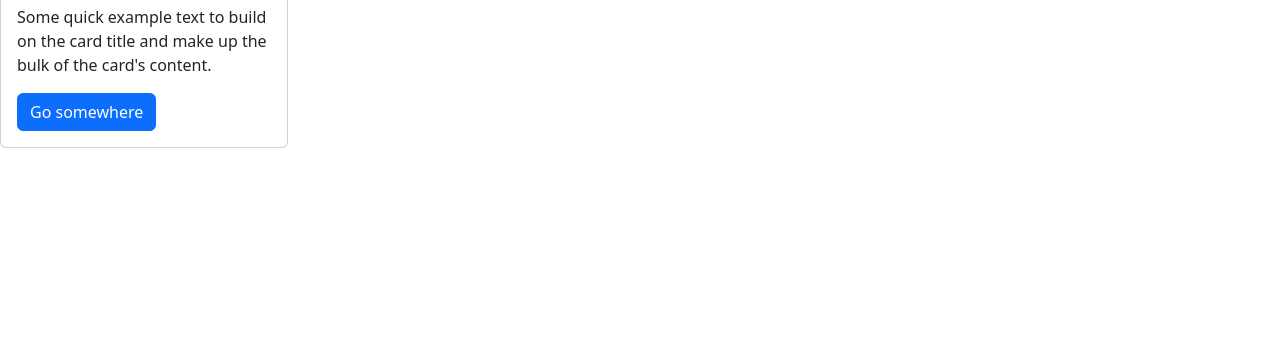
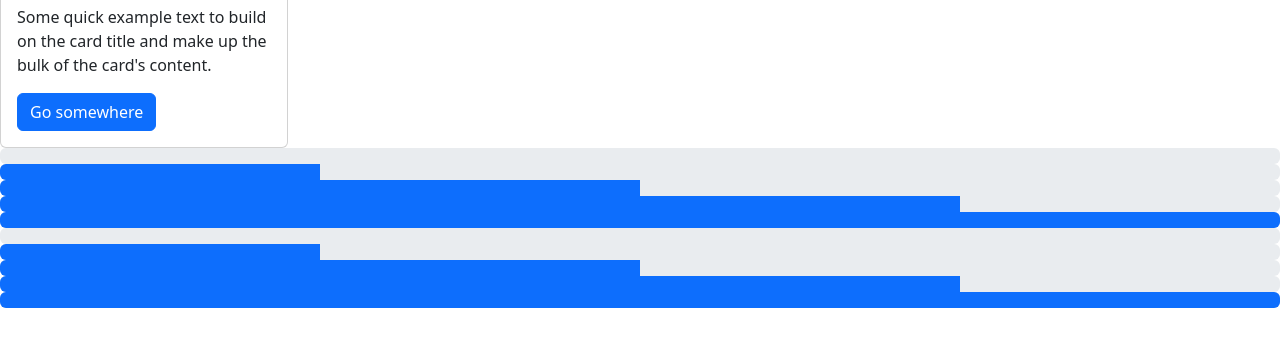
Before and after one commit to Niha-k/revision, a plain HTML site: page fol/contact.html in a window 1280 px wide. Shown: the part 68-414 px from the top of the page. Drawn offline with nearby package versions, Linux system fonts and the light colour scheme.

Commit message:
added progress bar

```diff
--- a/fol/contact.html
+++ b/fol/contact.html
@@ -17,5 +17,36 @@
           <a href="#" class="btn btn-primary">Go somewhere</a>
         </div>
       </div>
+
+      <div class="progress" role="progressbar" aria-label="Basic example" aria-valuenow="0" aria-valuemin="0" aria-valuemax="100">
+        <div class="progress-bar" style="width: 0%"></div>
+      </div>
+      <div class="progress" role="progressbar" aria-label="Basic example" aria-valuenow="25" aria-valuemin="0" aria-valuemax="100">
+        <div class="progress-bar" style="width: 25%"></div>
+      </div>
+      <div class="progress" role="progressbar" aria-label="Basic example" aria-valuenow="50" aria-valuemin="0" aria-valuemax="100">
+        <div class="progress-bar" style="width: 50%"></div>
+      </div>
+      <div class="progress" role="progressbar" aria-label="Basic example" aria-valuenow="75" aria-valuemin="0" aria-valuemax="100">
+        <div class="progress-bar" style="width: 75%"></div>
+      </div>
+      <div class="progress" role="progressbar" aria-label="Basic example" aria-valuenow="100" aria-valuemin="0" aria-valuemax="100">
+        <div class="progress-bar" style="width: 100%"></div>
+      </div><div class="progress" role="progressbar" aria-label="Basic example" aria-valuenow="0" aria-valuemin="0" aria-valuemax="100">
+        <div class="progress-bar" style="width: 0%"></div>
+      </div>
+      <div class="progress" role="progressbar" aria-label="Basic example" aria-valuenow="25" aria-valuemin="0" aria-valuemax="100">
+        <div class="progress-bar" style="width: 25%"></div>
+      </div>
+      <div class="progress" role="progressbar" aria-label="Basic example" aria-valuenow="50" aria-valuemin="0" aria-valuemax="100">
+        <div class="progress-bar" style="width: 50%"></div>
+      </div>
+      <div class="progress" role="progressbar" aria-label="Basic example" aria-valuenow="75" aria-valuemin="0" aria-valuemax="100">
+        <div class="progress-bar" style="width: 75%"></div>
+      </div>
+      <div class="progress" role="progressbar" aria-label="Basic example" aria-valuenow="100" aria-valuemin="0" aria-valuemax="100">
+        <div class="progress-bar" style="width: 100%"></div>
+      </div>
+
 </body>
 </html>
```
